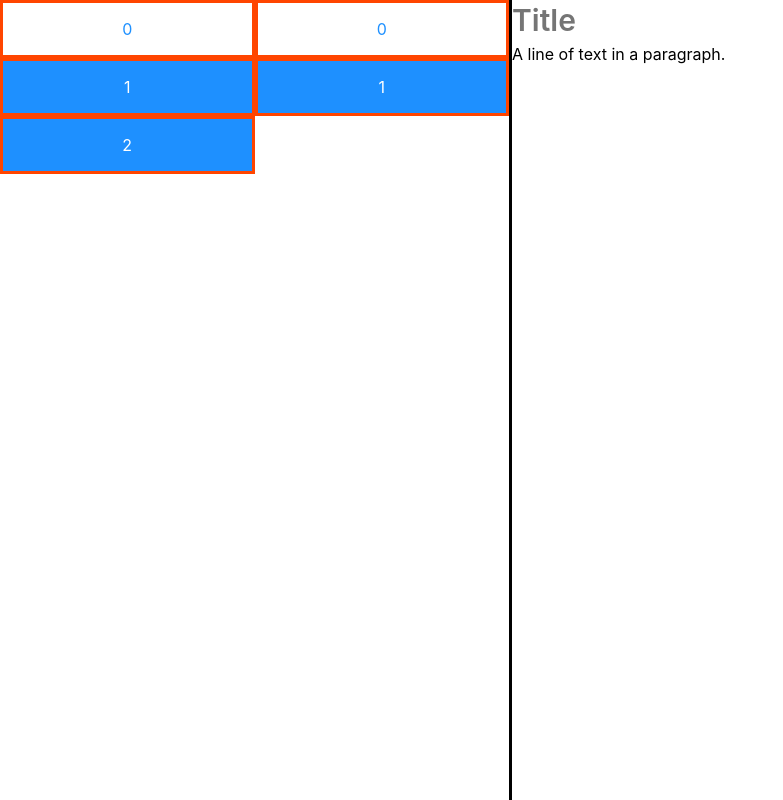
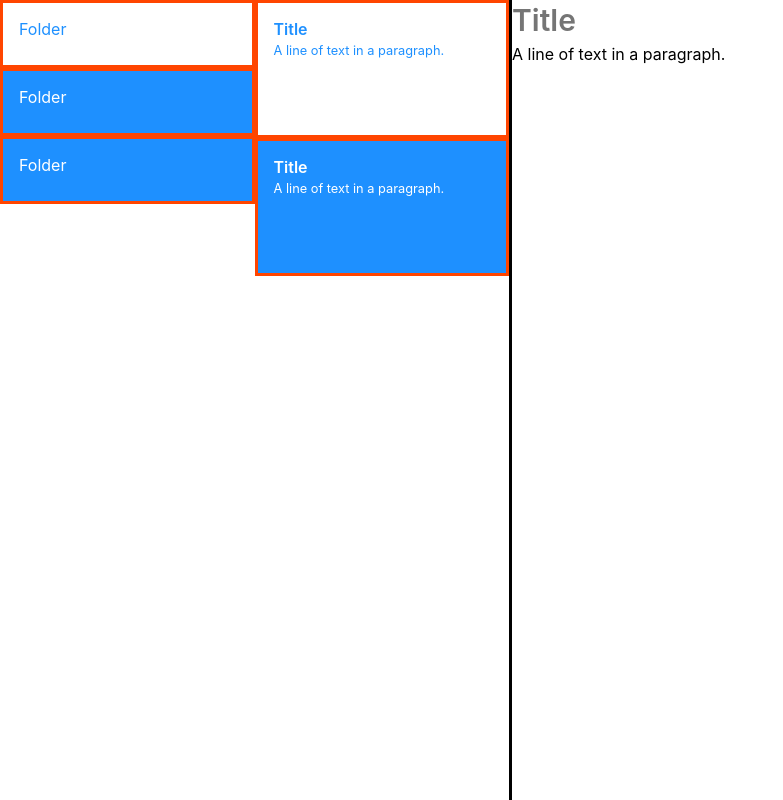
Before and after one commit to hussamkhatib/hashnote, a React (Create React App) app: page / in a window 1280 px wide. Shown: the whole page, without its empty margins (0-783 px from the left). Built offline with nearby package versions, Linux system fonts and the light colour scheme.

Commit message:
create common container for File and Folder
add text to the file

```diff
--- a/src/components/Folder.js
+++ /dev/null
@@ -1,30 +0,0 @@
-import React from 'react'
-import styled from 'styled-components'
-
-const Wrapper = styled.div`
-        padding: 1em;
-        text-align: center;
-        border: 3px solid orangered;
-        ${(props) =>
-            props.Active
-            ?  `
-                background: : white;
-                color: dodgerblue;
-            `
-            : `
-                background: dodgerblue;
-                color: white;
-            `
-            }
-    `;
-
-const Folder = ({index,Active,setActiveIndex}) => {
-
-    return (
-        <Wrapper Active={index === Active}  onClick={()=>setActiveIndex(index)}>
-           {index}
-        </Wrapper>
-    )
-}
-
-export default Folder
--- a/src/components/Nav.js
+++ b/src/components/Nav.js
@@ -1,6 +1,9 @@
 import React from 'react'
 import styled from 'styled-components'
-import Folder from './Folder'
+
+import HierarchyWrapper from './hierarchy/HierarchyWrapper'
+import File from './hierarchy/File'
+import Folder from './hierarchy/Folder'
 
 const NavBar = styled.nav`
 border-right: 3px solid black;
@@ -10,26 +13,40 @@ display: flex;
 const Flex = styled.div`
 flex: 1;`
 
-const Nav = ({ FolderActive,FileActive,setFolderIndex,setFileIndex }) => {
+const Nav = ({ FolderActive,FileActive,setFolderIndex,setFileIndex,Heading,WriteUp,FolderName }) => {
     return (
         <NavBar>
             <Flex>
             {Array.from({length: 3}).map((item,index) => (
-                <Folder
+                <HierarchyWrapper
+                    Height = '30px'
+                    padding= '0px'
                     setActiveIndex={setFolderIndex}
                     Active ={FolderActive}
                     index={index}
-                    key={index}/>
+                    key={index}>
+                    <Folder
+                        FolderName={FolderName}
+                        Folder={true}/>
+                </HierarchyWrapper>
             )
             )}
             </Flex>
             <Flex >
             {Array.from({length: 2}).map((item,index) => (
-                <Folder
+                <HierarchyWrapper
+                    Height = '100px'
+                    Padding = '1em'
                     setActiveIndex={setFileIndex}
                     Active ={FileActive}
                     index={index}
-                    key={index}/>
+                    key={index}>
+                    <File
+                        I={index}
+                        Heading={Heading}
+                        WriteUp={WriteUp}
+                    />
+                </HierarchyWrapper>
             )
             )}
             </Flex>
--- a/src/components/Wrapper.js
+++ b/src/components/Wrapper.js
@@ -28,20 +28,27 @@ const Wrapper = () => {
     function setFolderIndex (index) {
         setActiveNote([index,activeNote[1]])
         setValue(notes[index][activeNote[1]])
-        console.log(notes)
     }
     function setFileIndex(index){
         setActiveNote([activeNote[0],index])
         setValue(notes[activeNote[0]][index])
-        console.log(notes)
     }
+
 
     return (
         <Container>
-            <Nav FolderActive={activeNote[0]} FileActive={activeNote[1]}
-            setFolderIndex={setFolderIndex}
-            setFileIndex={setFileIndex}/>
-            <TextEditor value={value} handleChange3={handleChange3}/>
+            <Nav
+                FolderActive={activeNote[0]}
+                FileActive={activeNote[1]}
+                setFolderIndex={setFolderIndex}
+                setFileIndex={setFileIndex}
+                FolderName = 'Folder'
+                Heading= 'Title'
+                WriteUp = {notes[activeNote[0]]}
+            />
+            <TextEditor
+                value={value}
+                handleChange3={handleChange3}/>
         </Container>
     )
 }
--- /dev/null
+++ b/src/components/hierarchy/File.js
@@ -0,0 +1,24 @@
+import React from 'react'
+import styled from 'styled-components'
+
+const Title = styled.div`
+font-weight:600;`
+const Content = styled.span`
+font-size:.8em;
+hyphens:auto;`
+
+const File = ({ Heading,WriteUp,I }) => {
+    return (
+        <>
+            <Title>{Heading}</Title>
+            <Content>{
+                WriteUp[I].map(i=>(
+                       i.children[0].text
+                    )
+                )
+            }</Content>
+        </>
+    )
+}
+
+export default File
--- /dev/null
+++ b/src/components/hierarchy/Folder.js
@@ -0,0 +1,16 @@
+import React from 'react'
+//import styled from 'styled-components'
+
+//const FolderN = styled.div`
+//`
+
+const Folder = ({ FolderName }) => {
+
+    return (
+        <>
+            {FolderName}
+        </>
+    )
+}
+
+export default Folder
--- /dev/null
+++ b/src/components/hierarchy/HierarchyWrapper.js
@@ -0,0 +1,36 @@
+import React from 'react'
+import styled from 'styled-components'
+
+const Wrapper = styled.div`
+        padding: 1em;
+        border: 3px solid orangered;
+        overflow-wrap: break-word;
+        height: ${props => props.Height};
+        padding: ${props => props.Padding};
+        ${props =>
+            props.Active
+            ?  `
+                background: : white;
+                color: dodgerblue;
+            `
+            : `
+                background: dodgerblue;
+                color: white;
+            `
+        }
+    `;
+
+const HierarchyWrapper = (props) => {
+    const { index,Active,setActiveIndex,Height,Padding } = props
+    return (
+        <Wrapper
+            Height = {Height}
+            Padding = {Padding}
+            Active={index === Active}
+            onClick={()=>setActiveIndex(index)}>
+            {props.children}
+        </Wrapper>
+    )
+}
+
+export default HierarchyWrapper
```
Also changed, not shown: 1 other file (tests, documents, lock files or other folders).
